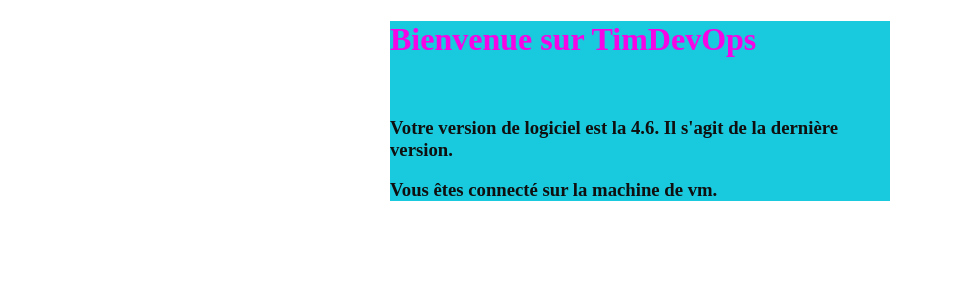
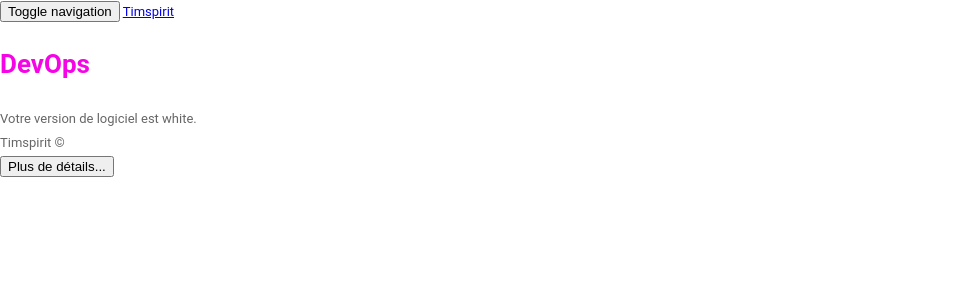
Before and after one commit to Joh97400/devops, a PHP site: page / in a window 1280 px wide. Shown: the top 300 px of the page, without its empty margins (0-953 px from the left). Run offline with PHP 8.4, Linux system fonts and the light colour scheme.

Commit message:
Affichage de base

```diff
--- a/index.php
+++ b/index.php
@@ -1,54 +1,65 @@
-<!DOCTYPE html PUBLIC "-//W3C//DTD XHTML 1.0 Strict//EN" "http://www.w3.org/TR/xhtml1/DTD/xhtml1-strict.dtd">
-<html xmlns="http://www.w3.org/1999/xhtml" xml:lang="fr" >
-	<?php
-	// Declaration d'une variable version et maj
-	$version = 4.6;
-	$maj = 0;
-	// S'il n'y a pas de mise à jour alors on affiche qu'il s'agit de la dernière version
-	if ($maj == 0) { ?>
-		<!-- Déclaration des normes et des caracteristiques de la page-->
-		<head>
-			<meta http-equiv="Content-Type" content="text/html; charset=UTF-8" />
-			<title> Bienvenue sur TimDevOps </title>
-			<link rel="stylesheet" media="screen" type="text/css" title="Design" href="style.css" />
-		</head>
-			<body>
-				<div id="blue">
-					<!-- Mise en place de deux div qui permettent de centrer la zone au milieu de la page, banniere et centre (voir style.css)-->
-					<!-- Titre generale -->
-					<h1>Bienvenue sur TimDevOps</h1></br>
-					<h3>Votre version de logiciel est la <?php echo $version; ?>.  Il s'agit de la dernière version.</h3>
-					<h3>Vous êtes connecté sur la machine de <?php echo gethostname(); ?>.</h3>
-				</div>
-			</body>
-		<?php
+<!DOCTYPE html>
+<html lang="en">
+  <head>
+    <meta charset="utf-8">
+    <meta http-equiv="X-UA-Compatible" content="IE=edge">
+    <meta name="viewport" content="width=device-width, initial-scale=1">
+    <!-- The above 3 meta tags *must* come first in the head; any other head content must come *after* these tags -->
+    <meta name="description" content="">
+    <meta name="author" content="">
+    <link rel="icon" href="../../favicon.ico">
+    <title>Bienvenue sur TimDevOps</title>
+    <!-- Bootstrap core CSS -->
+    <link href="style.css" rel="stylesheet">
+    <!-- IE10 viewport hack for Surface/desktop Windows 8 bug -->
+    <!-- <link href="../../assets/css/ie10-viewport-bug-workaround.css" rel="stylesheet">-->
+    <!-- Custom styles for this template -->
+    <link href="style.css" rel="stylesheet">
+	<script type="text/javascript">
+	function toggle_div(bouton, id) { // On déclare la fonction toggle_div qui prend en param le bouton et un id
+	  var div = document.getElementById(id); // On récupère le div ciblé grâce à l'id
+	  if(div.style.display=="none") { // Si le div est masqué...
+		div.style.display = "block"; // ... on l'affiche...
+		bouton.value="Masquer les détails"; // on change la valeur du bouton
+	  } else { // S'il est visible...
+		div.style.display = "none"; // ... on le masque...
+		bouton.value ="Plus de détails...";// on change la valeur du bouton
+	  }
 	}
-	// Sinon cela veut dire qu'il y a un upgrade, alors on affiche un lien afin de faire la mise à jour
-	else {?>
-		<!-- Declaration des normes et des caractÃ©ristiques de la page -->
-		<head>
-			<meta http-equiv="Content-Type" content="text/html; charset=UTF-8" />
-			<title> Bienvenue sur TimDevOps </title>
-			<link rel="stylesheet" media="screen" type="text/css" title="Design" href="style.css" />
-		</head>
-		<body>
-			<div id="blue">
-				<!-- Titre generale -->
-				<h1>Bienvenue sur TimDevOps </h1></br>
-				<!-- Affichage de la version avec la variable $version -->
-				<h3>Votre version de logiciel est la <?php echo $version; ?>.</h3>
-				<!-- Mise en place d'un formulaire afin de récupérer la valeur maj-->
-				<form id="test" action="maj.php" method  ="POST">
-					<!-- On cache un lien contenant la variable pour qu'elle soit invisible pour l'utilisateur. On pourra la récupérer sur la page maj.php
-					Nous pouvons donc recuperer grace au formulaire les variables dans la page maj.php -->
-					<input type="hidden" name="maj" value="<?php echo $maj; ?>"/>
-				</form>
-				<!-- Insertion d'un lien permettant de cliquer sur la maj -->
-				<a href='#' onclick='document.getElementById("test").submit()'> <img src="maj.jpg" alt="simspon" width="200" height="200" border="0" /></a>
-				<!-- Ligne qui permet de voir le nom d'utlisateur de la machine -->
-				<h3>Vous êtes connecté sur la machine de <?php echo gethostname(); ?>.</h3>
-			</div>
-		</body>
-		<?php
-	}?>
+</script>
+ <style type="text/css">
+	body{font-family:"Roboto","Helvetica Neue",Helvetica,Arial,sans-serif;font-size:13px;line-height:1.846;
+	color:#666666;background-color:<?php $couleur ="white";echo $couleur;?>}
+ </style>
+  </head>
+  <body>
+    <nav class="navbar navbar-inverse">
+      <div class="container">
+        <div class="navbar-header">
+          <button type="button" class="navbar-toggle collapsed" data-toggle="collapse" data-target="#navbar" aria-expanded="false" aria-controls="navbar">
+            <span class="sr-only">Toggle navigation</span>
+            <span class="icon-bar"></span>
+            <span class="icon-bar"></span>
+            <span class="icon-bar"></span>
+          </button>
+          <a class="navbar-brand" href="#">Timspirit</a>
+        </div>
+        <div id="navbar" class="collapse navbar-collapse">
+          <ul class="nav navbar-nav">
+            <!--<li class="active"><a href="#">Logiciel</a></li>
+           <li><a href="about.php">About</a></li>
+            <li><a href="contact.php">Contact</a></li> -->
+          </ul>
+        </div><!--/.nav-collapse -->
+      </div>
+    </nav>
+    <div class="container">
+		<h1>DevOps</h1>
+		Votre version de logiciel est <?php echo $couleur;?>. </br>Timspirit © </br>
+		<input type="button" onclick="toggle_div(this,'details');" value="Plus de détails..."/></br></br>
+		<div id="details" style="display:none;">
+			Vous êtes connecté sur la machine de <?php echo gethostname();?>.
+		</div>
+    </div>
+  </body>
 </html>
```
